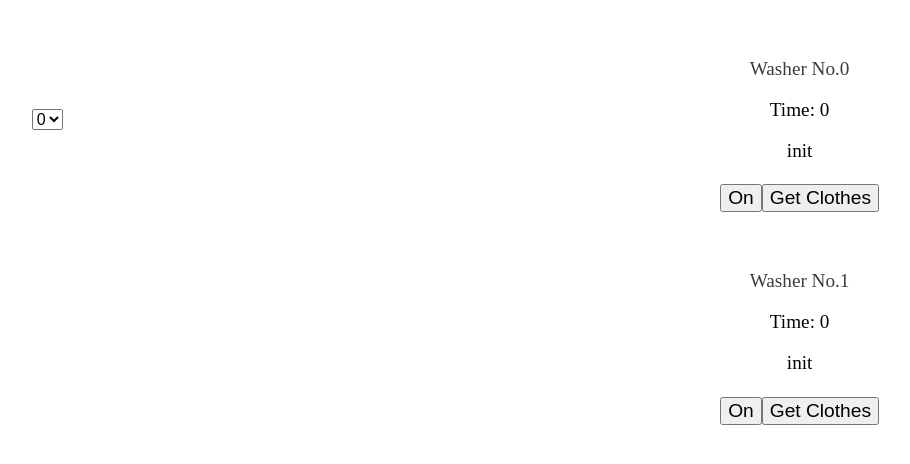
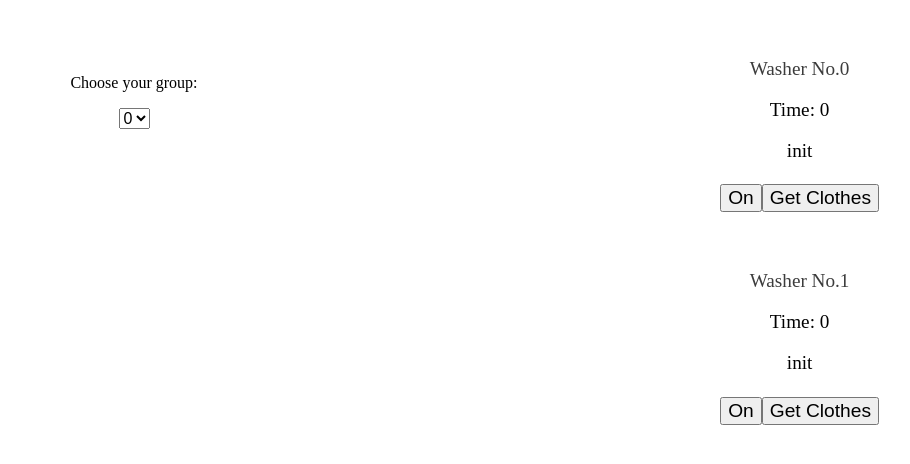
Before and after one commit to bigface008/our_app_00, a React app: page / in a window 1280 px wide. Shown: the whole page, without its empty margins (122-1032 px from the left). Built offline with nearby package versions, Linux system fonts and the light colour scheme.

Commit message:
before login

```diff
--- a/src/components/Group_Selector.js
+++ b/src/components/Group_Selector.js
@@ -27,7 +27,8 @@ class Group_Selector extends React.Component {
         );
       return(
         <div className="left">
-         <select className="group-selector" value={this.state.value} onChange={this.handleChange}>
+        <p>Choose your group:</p>
+        <select value={this.state.value} onChange={this.handleChange}>
           {tmp}
         </select>
        </div>
--- a/src/styles/App.css
+++ b/src/styles/App.css
@@ -36,6 +36,7 @@ p{
 .left{
   float:left;
   width: 40%;
+  text-align: center;
 }
 
 .headline-main {
```
